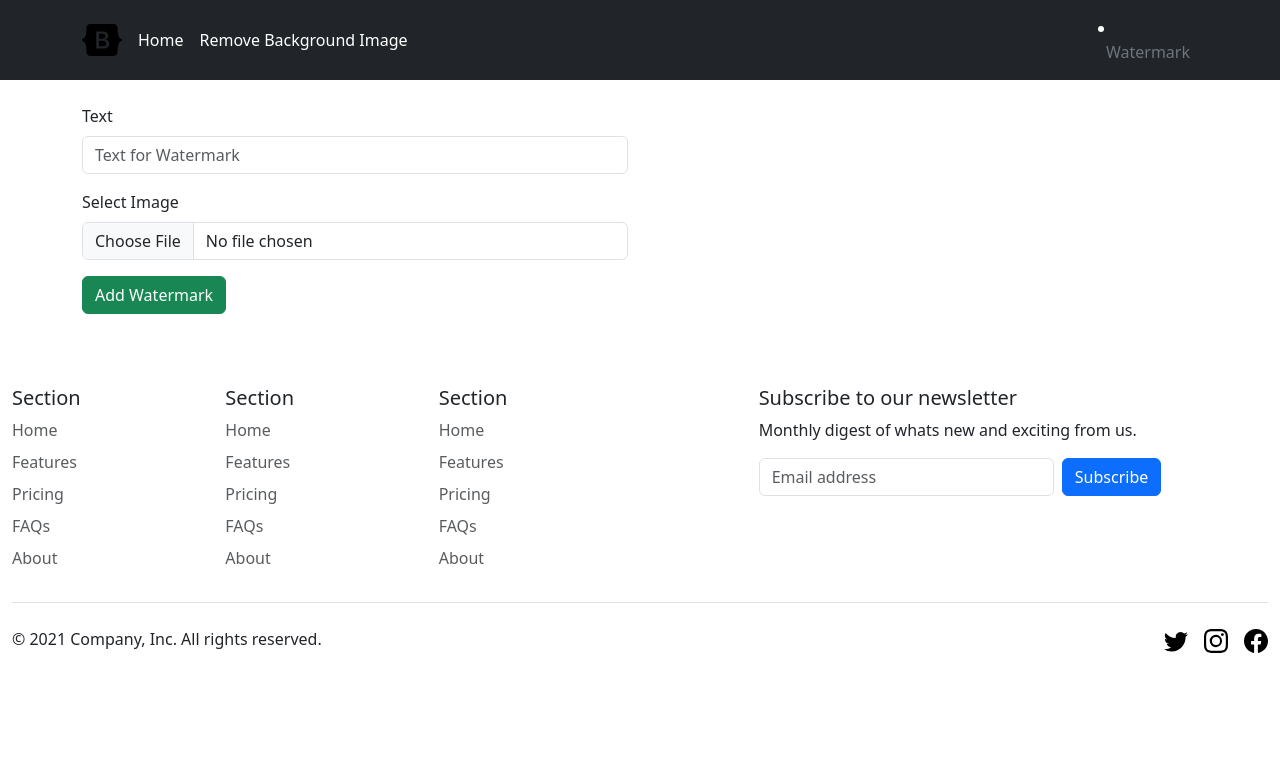
After one commit to Gurudeen2/processimage, a Django app: page /addwatermark/ in a window 1280 px wide. The commit adds this page. Shown: the top 764 px of the page. Run offline with Django 4.2, Linux system fonts and the light colour scheme; some libraries are stand-ins or nearby versions.

Commit message:
add watermark view

```diff
--- a/pages/urls.py
+++ b/pages/urls.py
@@ -4,5 +4,6 @@ from . import views
 urlpatterns = [
     path('', views.home, name='home'),
     path("removebgimg/", views.remove_img_background, name="removebgimg"),
+    path("addwatermark/", views.addwatermark, name="addwatermark"),
 
 ]
--- a/pages/views.py
+++ b/pages/views.py
@@ -10,6 +10,40 @@ from django.core.files import File
 def home(request):
     return render(request, 'pages/home.html')
 
+
+def addwatermark(request):
+    if request.method == "POST":
+
+        img = request.FILES["image"]
+        word = request.POST["text"]
+
+
+        watermark = WaterMarkRemove.objects.create()
+
+
+# add text to image
+        filename = str(img).split(".")
+        im = Image.open(img)
+
+        width, height = im.size
+
+
+        text = Image.new("RGBA", im.size, (255, 255, 255, 0))
+
+        font = ImageFont.truetype("arial.ttf", 50)
+        txt = ImageDraw.Draw(text)
+        draw = ImageDraw.Draw(im)
+        _, _, w, h, = txt.textbbox((0,0), word, font=font)
+
+        draw.text(((width-w-10), (height-h-10)), word,(255,255,255), font=font)
+
+        im.save("media/photo/"+filename[0]+"."+im.format)
+        l_img = open(f'media/photo/{filename[0]}.{im.format}', "rb")
+        convert_img_to_file = File(l_img)
+        watermark.photo.save(filename[0]+"."+im.format, convert_img_to_file)
+
+        # return render(request, "page/watermark.html", context={"wimage":WaterMarkRemove.objects.all().first().photo})
+    return render(request, "pages/watermark.html")
 
 def remove_img_background(request):
     if request.method == "POST":
--- /dev/null
+++ b/templates/pages/watermark.html
@@ -0,0 +1,42 @@
+{% extends 'base.html' %} {% load static %} {% block title %} Add Watermark to
+image {% endblock %} {% block content %}
+<div class="container py-4">
+  <div class="row">
+    <div class="col">
+      <form enctype="multipart/form-data" method="post">
+        {% csrf_token %}
+        <div class="mb-3">
+          <label for="formGroupExampleInput" class="form-label">Text</label>
+          <input
+            type="text"
+            class="form-control"
+            name="text"
+            id="formGroupExampleInput"
+            placeholder="Text for Watermark"
+            required
+          />
+        </div>
+        <div class="mb-3">
+          <label for="formFileMultiple" class="form-label">Select Image</label>
+          <input
+            class="form-control"
+            type="file"
+            id="formFileMultiple"
+            name="image"
+            required
+            accept="image/*"
+          />
+        </div>
+        <div>
+          <input type="submit" value="Add Watermark" class="btn btn-success" />
+        </div>
+      </form>
+    </div>
+
+    <div class="col">
+
+    </div>
+  </div>
+</div>
+
+{% endblock %}
--- a/templates/partials/_header.html
+++ b/templates/partials/_header.html
@@ -38,6 +38,13 @@
 
       </ul>
 
+       <li><a href="{% url 'addwatermark' %}" {% if 'addwatermark' in request.path %}
+        class="nav-link px-2 text-secondary"
+        {% else %}
+        class="nav-link px-2 text-white"
+        {% endif %}
+        >Watermark</a></li>
+
       <!-- <form class="col-12 col-lg-auto mb-3 mb-lg-0 me-lg-3">
         <input
           type="search"
```
